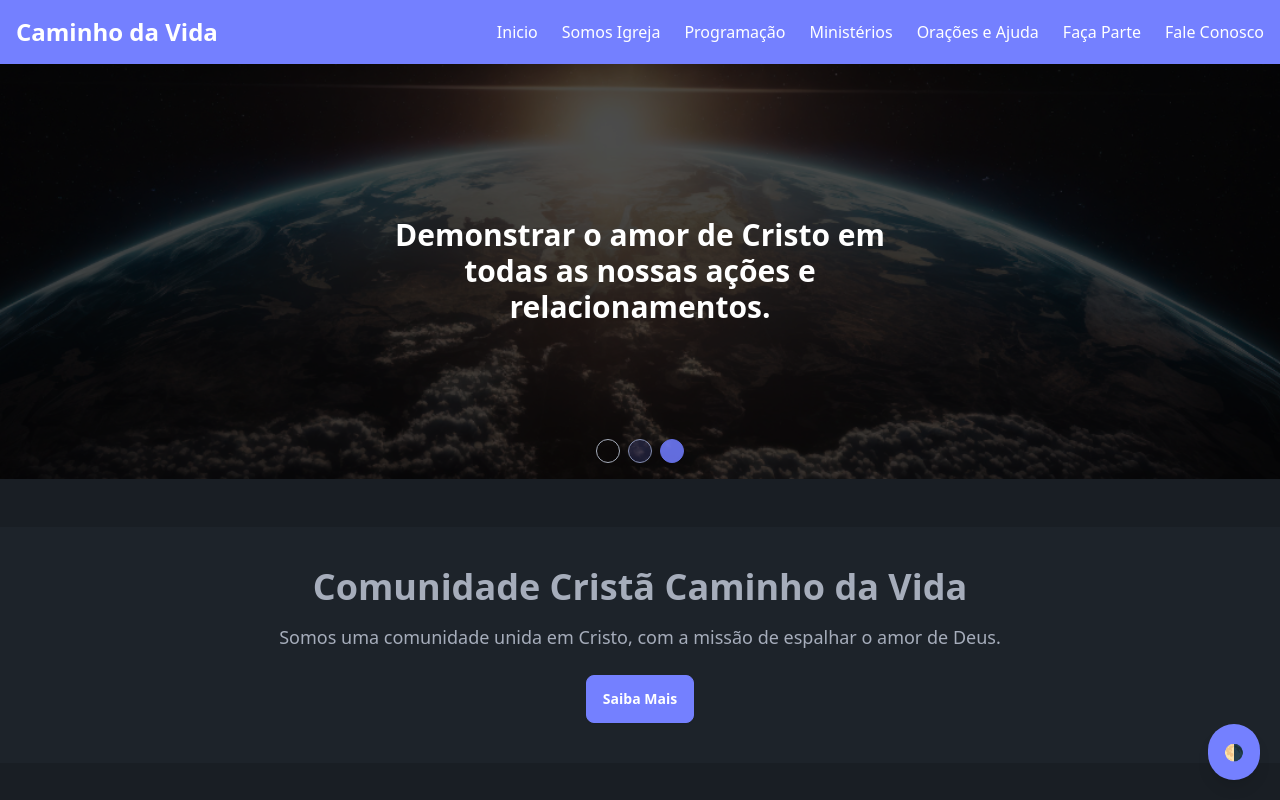
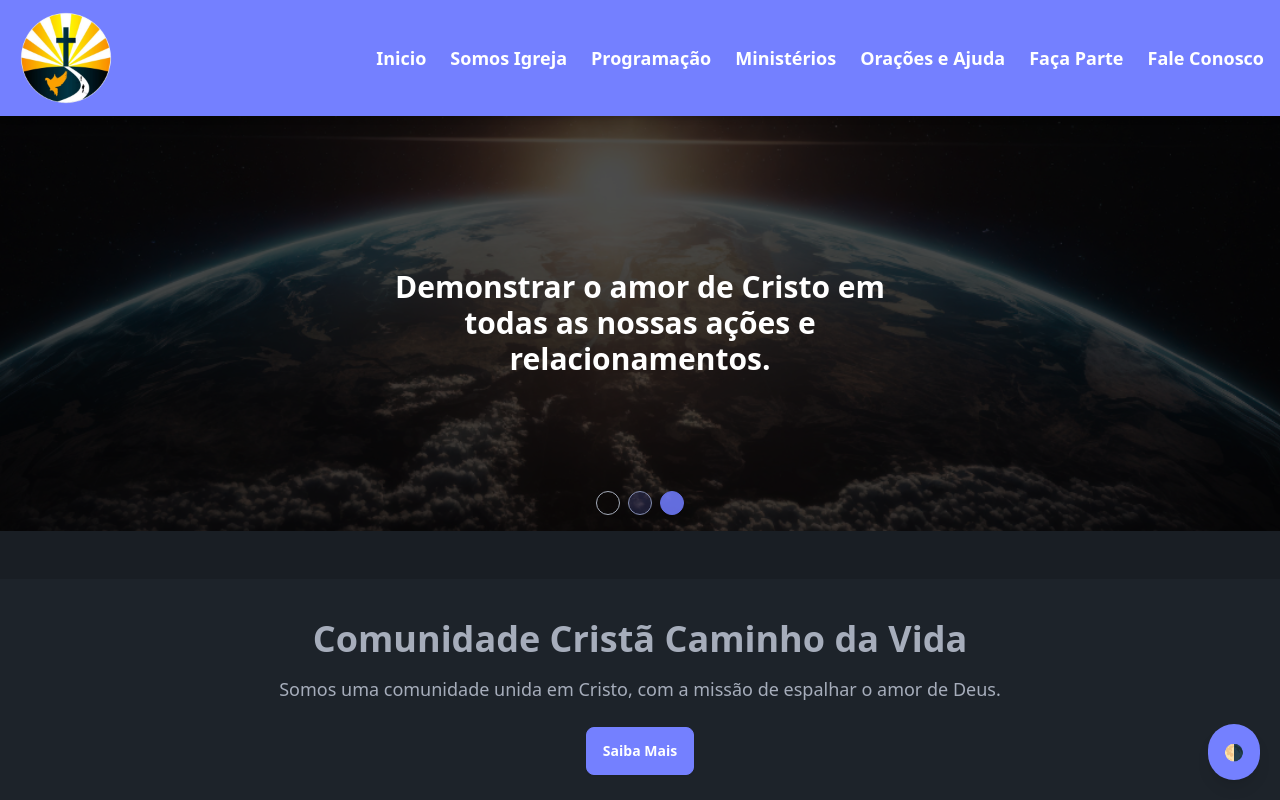
Before and after one commit to zioncwbBola/caminhodavida, a Next.js app: page / in a window 1280 px wide. Shown: the top 800 px of the page. Built offline with nearby package versions, Linux system fonts and the light colour scheme.

Commit message:
modified:   src/components/Navbar.tsx

```diff
--- a/src/components/Navbar.tsx
+++ b/src/components/Navbar.tsx
@@ -1,49 +1,77 @@
 'use client';
-import React, { useState } from "react";
+
+import React, { useState, useEffect } from "react";
+import Image from "next/image";
 
 const Navbar = () => {
   const [isMenuOpen, setIsMenuOpen] = useState(false);
+  const [isScrolled, setIsScrolled] = useState(false);
+
+  // Monitorar o scroll da página
+  useEffect(() => {
+    const handleScroll = () => {
+      if (window.scrollY > 0) {
+        setIsScrolled(true);
+      } else {
+        setIsScrolled(false);
+      }
+    };
+
+    window.addEventListener("scroll", handleScroll);
+
+    return () => {
+      window.removeEventListener("scroll", handleScroll);
+    };
+  }, []);
 
   return (
-    <nav className="bg-primary text-white sticky top-0 z-50">
-      <div className="max-w-screen-xl mx-auto px-4 py-4 flex justify-between items-center">
+    <nav className="bg-primary text-white sticky top-0 z-50 shadow-md">
+      <div className="max-w-screen-xl mx-auto px-4 py-2 flex justify-between items-center">
         {/* Logo */}
-        <div className="text-2xl font-bold"><a href="/"> Caminho da Vida</a></div>
+        <div className={`text-2xl font-bold transition-all duration-300 ease-in-out transform ${isScrolled ? "scale-75" : "scale-100" }`} >
+          <a href="/">
+            <Image
+              src="/brand/300px.png"
+              alt="Brand Logo"
+              width={100}
+              height={100}
+              className="transition-all duration-300 ease-in-out transform"
+              style={{
+                maxWidth: isScrolled ? "70%" : "100%",
+                height: "auto",
+              }}
+            />
+          </a>
+        </div>
 
         {/* Menu Comum (Desktop e Mobile) */}
-        <ul
-          className={`flex flex-col lg:flex-row lg:space-x-6 absolute lg:relative bg-primary w-full lg:w-auto left-0 top-16 lg:top-auto p-4 lg:p-0 space-y-4 lg:space-y-0 transform transition-all duration-300 ease-in-out ${
-            isMenuOpen ? "block" : "hidden lg:flex"
-          }`}
-        >
-          <li><a href="/" className="hover:text-accent hover:border-b-2 border-accent transition-all duration-300">Inicio</a></li>
-          <li><a href="/about/" className="hover:text-accent hover:border-b-2 border-accent transition-all duration-300">Somos Igreja</a></li>
-          <li><a href="/events/" className="hover:text-accent hover:border-b-2 border-accent transition-all duration-300">Programação</a></li>
-          <li><a href="/ministerios/" className="hover:text-accent hover:border-b-2 border-accent transition-all duration-300">Ministérios</a></li>
-          <li><a href="/apoio/" className="hover:text-accent hover:border-b-2 border-accent transition-all duration-300">Orações e Ajuda</a></li>
-          <li><a href="/join/" className="hover:text-accent hover:border-b-2 border-accent transition-all duration-300">Faça Parte</a></li>
-          <li><a href="/contact/" className="hover:text-accent hover:border-b-2 border-accent transition-all duration-300">Fale Conosco</a></li>
+        <ul className={`flex flex-col lg:flex-row lg:space-x-6 absolute lg:relative bg-primary w-full lg:w-auto left-0 top-16 lg:top-auto p-4 lg:p-0 space-y-4 lg:space-y-0 transform transition-all duration-300 ease-in-out ${isMenuOpen ? "block" : "hidden lg:flex" }`} >
+          <li>
+            <a href="/" className="text-lg font-bold hover:text-accent hover:border-b-2 py-2 border-accent transition-all duration-300" > Inicio </a>
+          </li>
+          <li>
+            <a href="/about/" className="text-lg font-bold hover:text-accent hover:border-b-2 py-2 border-accent transition-all duration-300" > Somos Igreja </a>
+          </li>
+          <li>
+            <a href="/events/" className="text-lg font-bold hover:text-accent hover:border-b-2 py-2 border-accent transition-all duration-300" > Programação </a>
+          </li>
+          <li>
+            <a href="/ministerios/" className="text-lg font-bold hover:text-accent hover:border-b-2 py-2 border-accent transition-all duration-300" > Ministérios </a>
+          </li>
+          <li>
+            <a href="/apoio/" className="text-lg font-bold hover:text-accent hover:border-b-2 py-2 border-accent transition-all duration-300" > Orações e Ajuda </a>
+          </li>
+          <li>
+            <a href="/join/" className="text-lg font-bold hover:text-accent hover:border-b-2 py-2 border-accent transition-all duration-300" > Faça Parte </a>
+          </li>
+          <li>
+            <a href="/contact/" className="text-lg font-bold hover:text-accent hover:border-b-2 py-2 border-accent transition-all duration-300" > Fale Conosco </a>
+          </li>
         </ul>
 
         {/* Botão Hamburger para Mobile */}
-        <button
-          className="lg:hidden btn btn-square btn-ghost"
-          onClick={() => setIsMenuOpen(!isMenuOpen)}
-        >
-          <svg
-            xmlns="http://www.w3.org/2000/svg"
-            className="h-6 w-6"
-            fill="none"
-            viewBox="0 0 24 24"
-            stroke="currentColor"
-          >
-            <path
-              strokeLinecap="round"
-              strokeLinejoin="round"
-              strokeWidth="2"
-              d="M4 6h16M4 12h16M4 18h16"
-            />
-          </svg>
+        <button className="lg:hidden btn btn-square btn-ghost" onClick={() => setIsMenuOpen(!isMenuOpen)} >
+          <svg xmlns="http://www.w3.org/2000/svg" className="h-6 w-6" fill="none" viewBox="0 0 24 24" stroke="currentColor" > <path strokeLinecap="round" strokeLinejoin="round" strokeWidth="2" d="M4 6h16M4 12h16M4 18h16" /> </svg>
         </button>
       </div>
     </nav>
```
